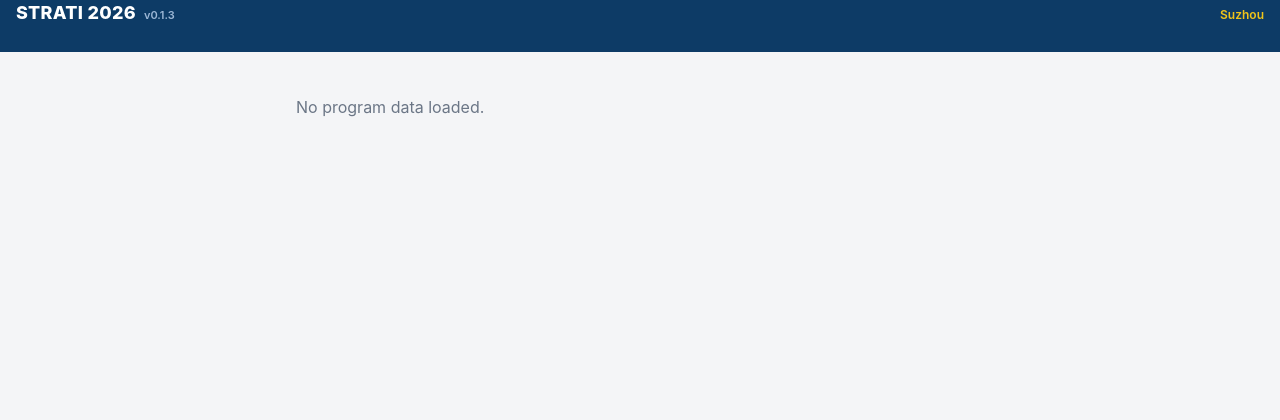
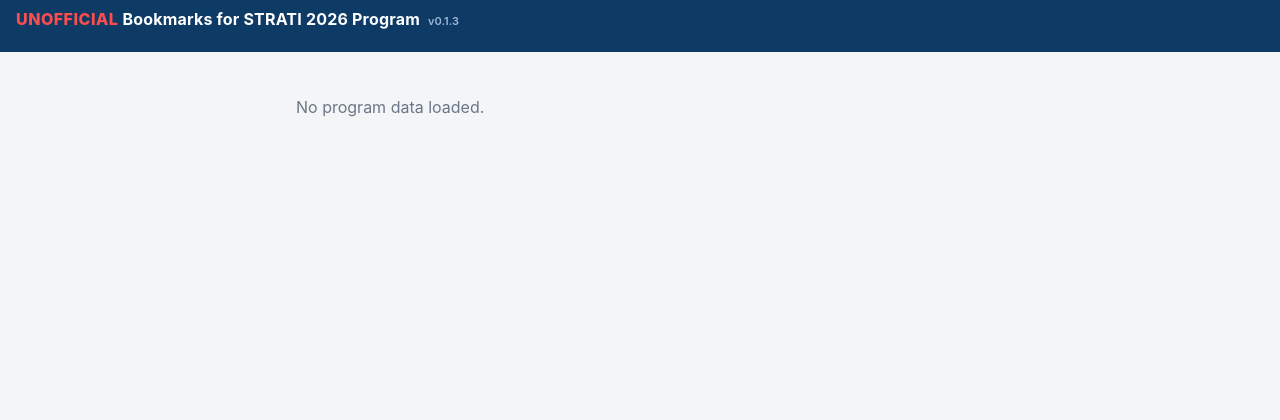
Before and after one commit to jikhanjung/strati2026, a Django app: page /program/ in a window 1280 px wide. Shown: the top 420 px of the page. Run offline with Django 5.2, Linux system fonts and the light colour scheme; data that the repository does not hold is empty.

Commit message:
Rebrand header to "Unofficial Bookmarks for STRATI 2026 Program"
- "Unofficial" emphasized in red; app bar wraps; drop Suzhou sublabel
- update default <title>
- devlog 010

Co-Authored-By: Claude Opus 4.8 <noreply@anthropic.com>

```diff
--- a/congress/templates/base.html
+++ b/congress/templates/base.html
@@ -5,15 +5,16 @@
   <meta charset="utf-8">
   <meta name="viewport" content="width=device-width, initial-scale=1, viewport-fit=cover">
   <meta name="theme-color" content="#0d3b66">
-  <title>{% block title %}STRATI 2026{% endblock %}</title>
+  <title>{% block title %}Unofficial Bookmarks for STRATI 2026 Program{% endblock %}</title>
   <link rel="stylesheet" href="{% static 'style.css' %}">
 </head>
 <body>
   <header class="appbar">
     <div class="appbar-inner">
-      <a href="{% url 'program' %}" class="brand">STRATI&nbsp;2026</a>
+      <a href="{% url 'program' %}" class="brand">
+        <span class="brand-unofficial">Unofficial</span>
+        Bookmarks for STRATI&nbsp;2026 Program</a>
       <span class="brand-ver">v{{ version }}</span>
-      <span class="brand-sub">Suzhou</span>
     </div>
   </header>
 
--- a/static/style.css
+++ b/static/style.css
@@ -16,11 +16,12 @@ a { color: inherit; text-decoration: none; }
 /* App bar */
 .appbar { position: sticky; top: 0; z-index: 20;
   background: var(--navy); color: #fff; padding-top: env(safe-area-inset-top); }
-.appbar-inner { display: flex; align-items: baseline; gap: 8px;
-  height: 52px; padding: 0 16px; }
-.brand { font-weight: 800; letter-spacing: .3px; font-size: 18px; }
+.appbar-inner { display: flex; align-items: baseline; gap: 8px; flex-wrap: wrap;
+  min-height: 52px; padding: 9px 16px; }
+.brand { font-weight: 700; letter-spacing: .2px; font-size: 16px; line-height: 1.25; }
+.brand-unofficial { color: #ff4d4d; font-weight: 800; text-transform: uppercase;
+  letter-spacing: .5px; }
 .brand-ver { color: #9db8d6; font-size: 11px; font-weight: 600; }
-.brand-sub { color: var(--gold); font-size: 12px; font-weight: 600; margin-left: auto; }
 
 .content { max-width: 720px; margin: 0 auto; padding: 12px 12px 24px; }
 .page-h { font-size: 20px; margin: 8px 4px 12px; }
```
Also changed, not shown: devlog/20260629_010_unofficial_title.md (added, +16 -0 lines).
